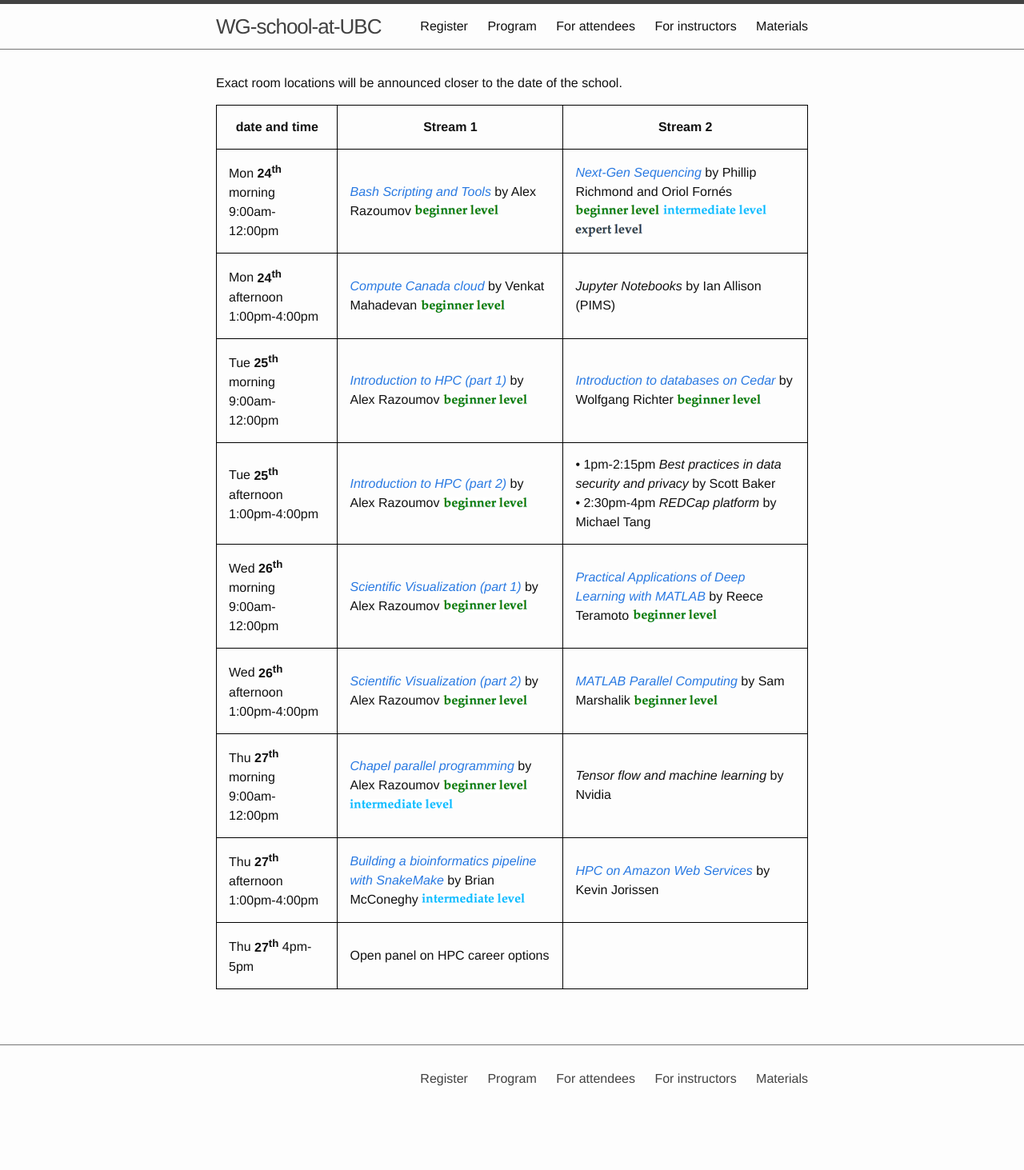
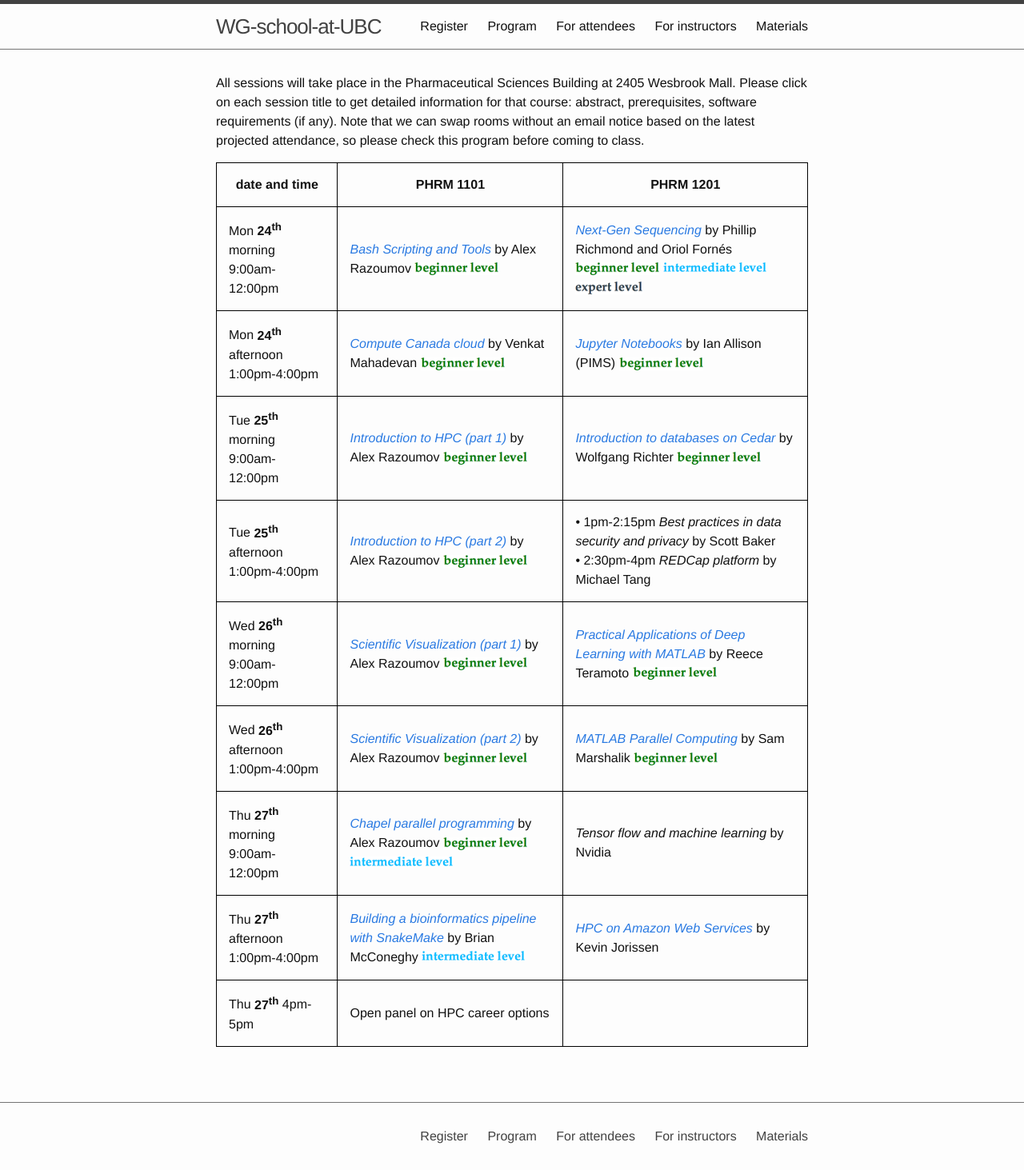
Before and after one commit to WestGrid/ubcSummerSchool2019, a Jekyll site: the page built from 1-program.md, in a window 1280 px wide. Shown: the whole page at 80% size. Built offline with Jekyll 4.4.1, drawn with Linux system fonts in a browser that asks for light colours; before the commit the page ends 1391 px from its top, so only the background shows below that.

Commit message:
added jupyter.md; added room details

```diff
--- a/1-program.md
+++ b/1-program.md
@@ -8,12 +8,20 @@ nav: true
 {% capture int %}![intermediate](images/intermediate.png){% endcapture %}
 {% capture exp %}![expert](images/expert.png){% endcapture %}
 
-Exact room locations will be announced closer to the date of the school.
+All sessions will take place in the Pharmaceutical Sciences Building at 2405 Wesbrook Mall. Please click
+on each session title to get detailed information for that course: abstract, prerequisites, software
+requirements (if any). Note that we can swap rooms without an email notice based on the latest projected
+attendance, so please check this program before coming to class.
 
-| date and time | Stream 1 | Stream 2 |
+<!-- Pharmaceutical Sciences Building -->
+<!-- 2405 Wesbrook Mall, Vancouver, BC V6T 1Z3 -->
+<!-- PHRM 1101 capacity 236 -->
+<!-- PHRM 1201 capacity 167 -->
+
+| date and time | PHRM 1101 | PHRM 1201 |
 | ------------- | --------------- | ----------------- |
 | Mon **24<sup>th</sup>** morning 9:00am-12:00pm | [*Bash Scripting and Tools*](bash) by Alex Razoumov {{beg}} | [*Next-Gen Sequencing*](ngs) by Phillip Richmond and Oriol Fornés {{beg}} {{int}} {{exp}} |
-| Mon **24<sup>th</sup>** afternoon 1:00pm-4:00pm | [*Compute Canada cloud*](ccCloud) by Venkat Mahadevan {{beg}} | *Jupyter Notebooks* by Ian Allison (PIMS) |
+| Mon **24<sup>th</sup>** afternoon 1:00pm-4:00pm | [*Compute Canada cloud*](ccCloud) by Venkat Mahadevan {{beg}} | [*Jupyter Notebooks*](jupyter) by Ian Allison (PIMS) {{beg}} |
 | Tue **25<sup>th</sup>** morning 9:00am-12:00pm | [*Introduction to HPC (part 1)*](introHPC) by Alex Razoumov {{beg}} | [*Introduction to databases on Cedar*](databases) by Wolfgang Richter {{beg}} |
 | Tue **25<sup>th</sup>** afternoon 1:00pm-4:00pm | [*Introduction to HPC (part 2)*](introHPC) by Alex Razoumov {{beg}} | • 1pm-2:15pm *Best practices in data security and privacy* by Scott Baker <br> • 2:30pm-4pm *REDCap platform* by Michael Tang |
 | Wed **26<sup>th</sup>** morning 9:00am-12:00pm | [*Scientific Visualization (part 1)*](visualization) by Alex Razoumov {{beg}} | [*Practical Applications of Deep Learning with MATLAB*](deepLearningMatlab) by Reece Teramoto {{beg}}  |
```
Also changed, not shown: 2-forAttendees.md (+3 -3 lines), 3-forInstructors.md (+1 -1 lines), jupyter.md (added, +35 -0 lines).
